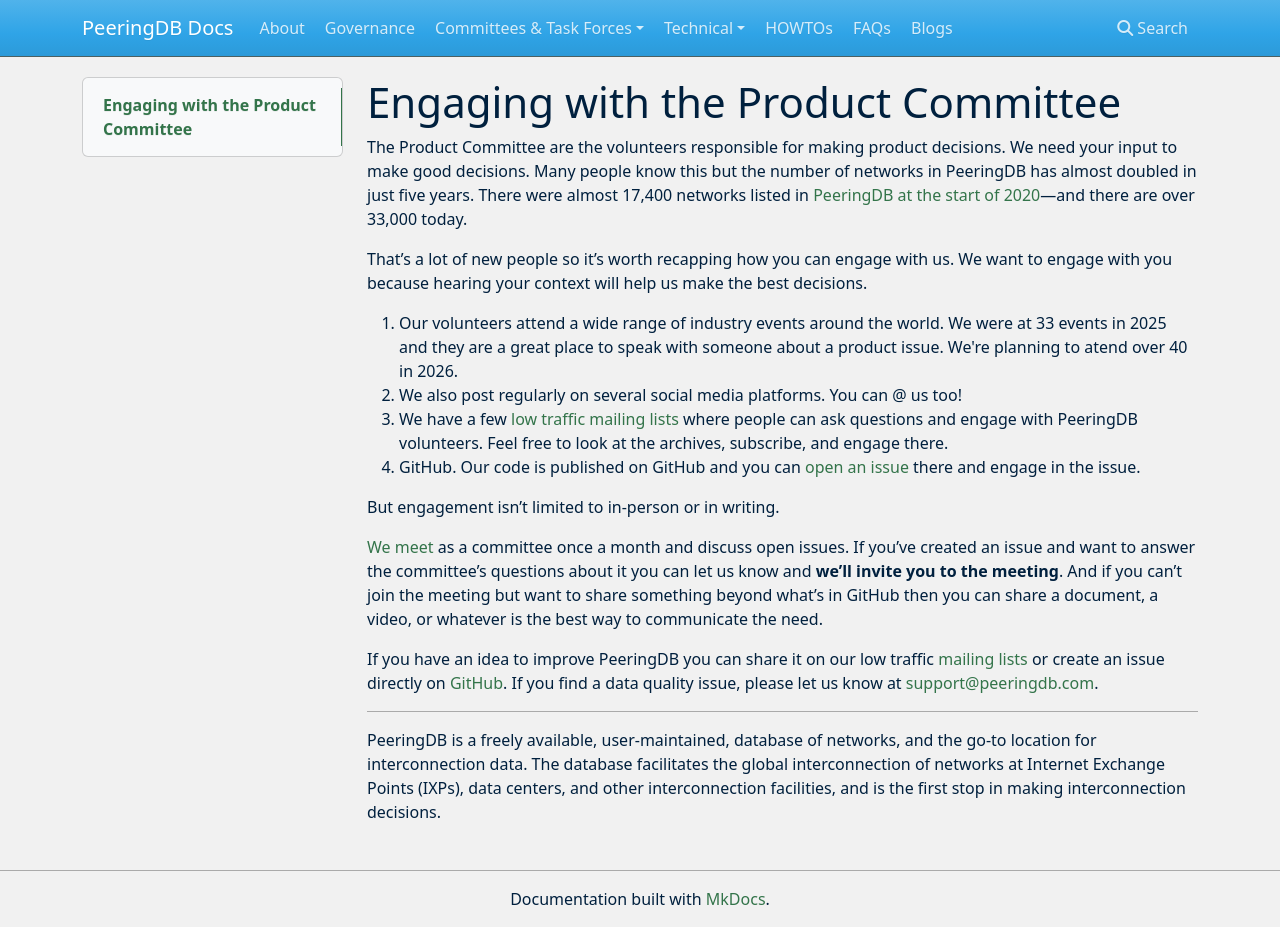
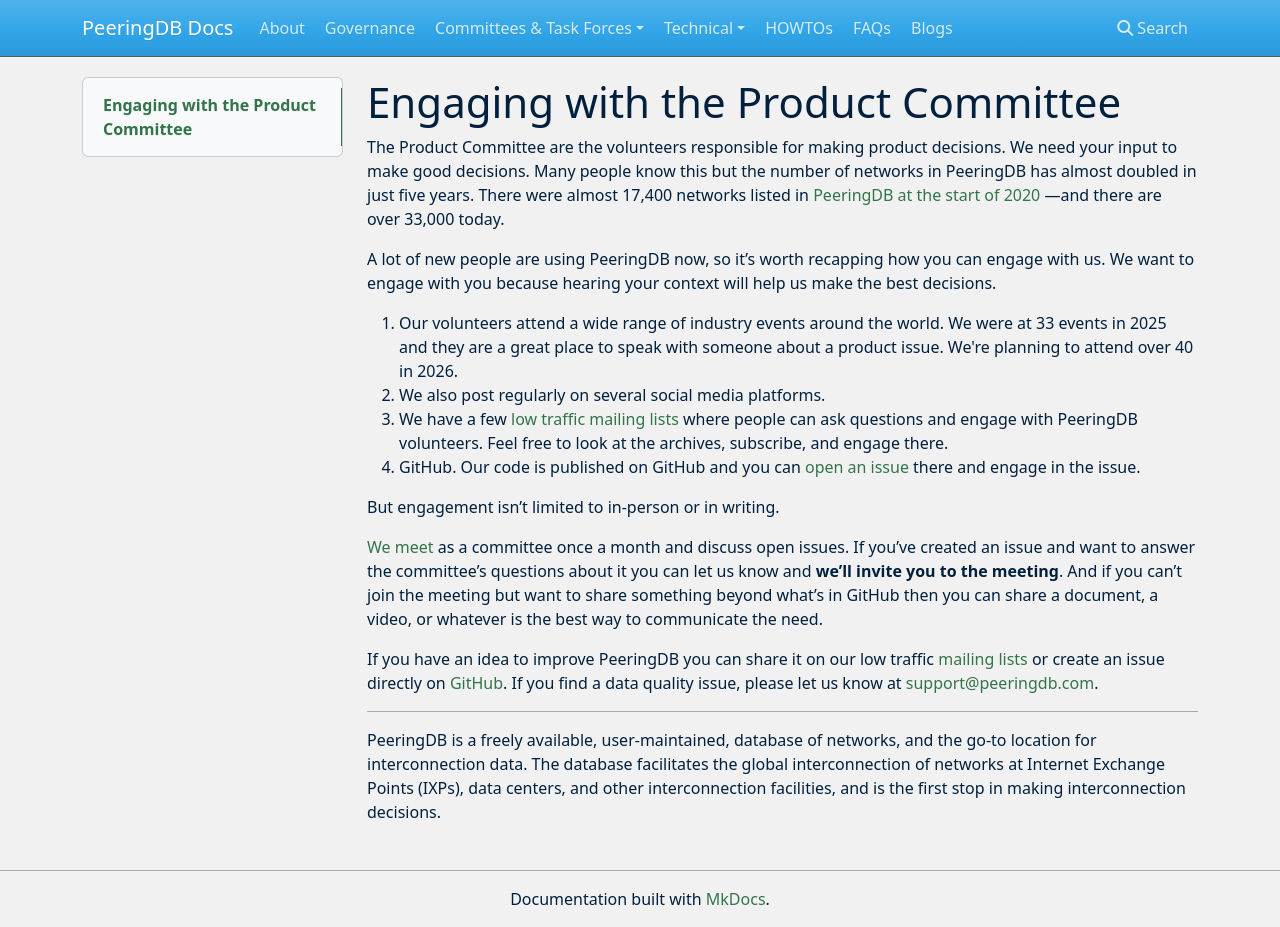
Before and after one commit to peeringdb/docs, an MkDocs documentation site: the page built from docs/blog/engaging_with_the_product_committee.md, in a window 1280 px wide and 927 px high. Built offline with MkDocs 1.6.1, drawn with Linux system fonts in a browser that asks for light colours; nearby versions of some CDN libraries.

Commit message:
Copy edits and link new blogs.

```diff
--- a/docs/blog/engaging_with_the_product_committee.md
+++ b/docs/blog/engaging_with_the_product_committee.md
@@ -1,17 +1,17 @@
 # Engaging with the Product Committee
 
-The Product Committee are the volunteers responsible for making product decisions. We need your input to make good decisions. Many people know this but the number of networks in PeeringDB has almost doubled in just five years. There were almost 17,400 networks listed in [PeeringDB at the start of 2020](https://web.archive.org/web/20191222020520/https://www.peeringdb.com/)—and there are over 33,000 today.
+The Product Committee are the volunteers responsible for making product decisions. We need your input to make good decisions. Many people know this but the number of networks in PeeringDB has almost doubled in just five years. There were almost 17,400 networks listed in [PeeringDB at the start of 2020](https://web.archive.org/web/20191222020520/https://www.peeringdb.com/) —and there are over 33,000 today.
 
-That’s a lot of new people so it’s worth recapping how you can engage with us. We want to engage with you because hearing your context will help us make the best decisions.
+A lot of new people are using PeeringDB now, so it’s worth recapping how you can engage with us. We want to engage with you because hearing your context will help us make the best decisions.
 
-1. Our volunteers attend a wide range of industry events around the world. We were at 33 events in 2025 and they are a great place to speak with someone about a product issue.  We're planning to atend over 40 in 2026.
-2. We also post regularly on several social media platforms. You can @ us too\!
+1. Our volunteers attend a wide range of industry events around the world. We were at 33 events in 2025 and they are a great place to speak with someone about a product issue.  We're planning to attend over 40 in 2026.
+2. We also post regularly on several social media platforms.
 3. We have a few [low traffic mailing lists](https://docs.peeringdb.com/#mailing-lists) where people can ask questions and engage with PeeringDB volunteers. Feel free to look at the archives, subscribe, and engage there.
 4. GitHub. Our code is published on GitHub and you can [open an issue](https://github.com/peeringdb/peeringdb/issues) there and engage in the issue.
 
 But engagement isn’t limited to in-person or in writing.
 
-[We meet](https://docs.peeringdb.com/committee/product/#meeting-notes) as a committee once a month and discuss open issues. If you’ve created an issue and want to answer the committee’s questions about it you can let us know and **we’ll invite you to the meeting**. And if you can’t join the meeting but want to share something beyond what’s in GitHub then you can share a document, a video, or whatever is the best way to communicate the need.
+[We meet](/committee/product/#meeting-notes) as a committee once a month and discuss open issues. If you’ve created an issue and want to answer the committee’s questions about it you can let us know and **we’ll invite you to the meeting**. And if you can’t join the meeting but want to share something beyond what’s in GitHub then you can share a document, a video, or whatever is the best way to communicate the need.
 
 If you have an idea to improve PeeringDB you can share it on our low traffic [mailing lists](https://docs.peeringdb.com/#mailing-lists) or create an issue directly on [GitHub](https://github.com/peeringdb/peeringdb/issues). If you find a data quality issue, please let us know at [support@peeringdb.com](mailto:support@peeringdb.com).
 
```
Also changed, not shown: docs/blog/data_quality_location_data_normalization.md (+1 -3 lines), docs/blogs.md (+2 -0 lines).
